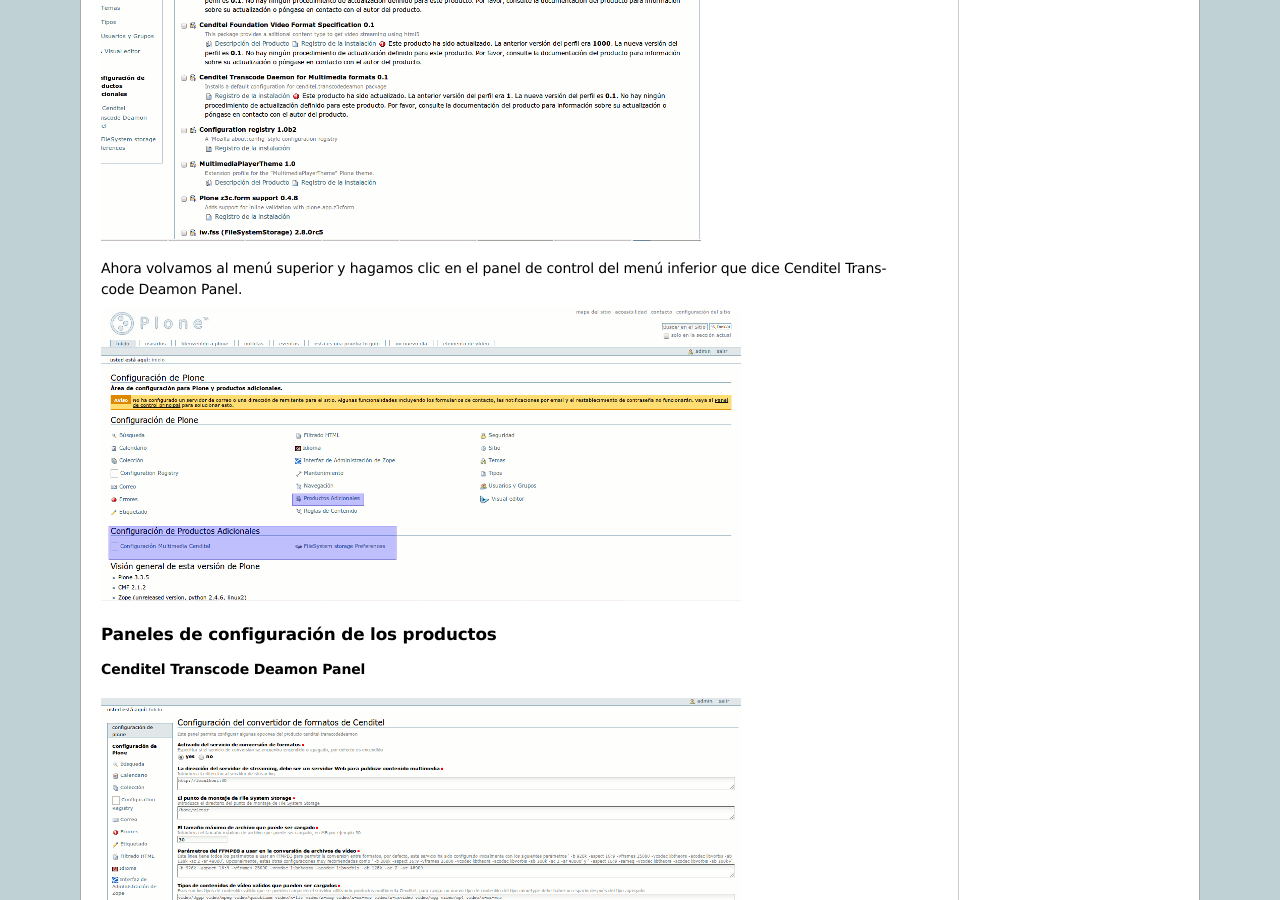
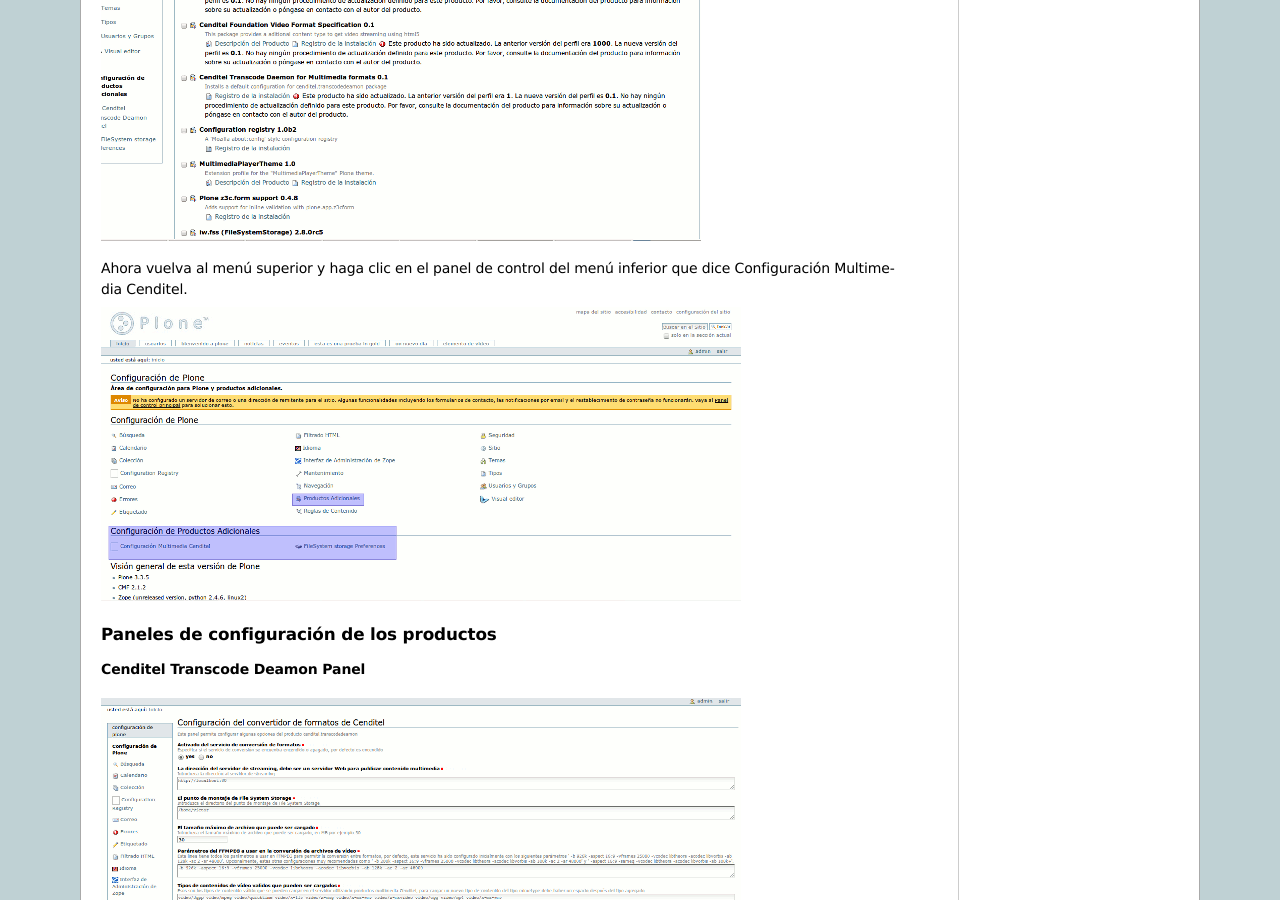
Before and after one commit to Cenditel/cenditel.docs, a Sphinx documentation site: the page built from source/multimedia/manual_de_configuracion.rst, in a window 1280 px wide and 900 px high, scrolled down 1795 px. Built offline with Sphinx 7.4.7, drawn with Linux system fonts in a browser that asks for light colours; formulas are drawn with MathJax 3.

```diff
--- a/source/multimedia/manual_de_configuracion.rst
+++ b/source/multimedia/manual_de_configuracion.rst
@@ -53,7 +53,7 @@
 
 .. image:: ../_static/products.png
 
-Ahora volvamos al menú superior y hagamos clic en el panel de control del menú inferior que dice Cenditel Transcode Deamon Panel.
+Ahora vuelva al menú superior y haga clic en el panel de control del menú inferior que dice Configuración Multimedia Cenditel.
 
 .. image:: ../_static/panel.png
 
```
